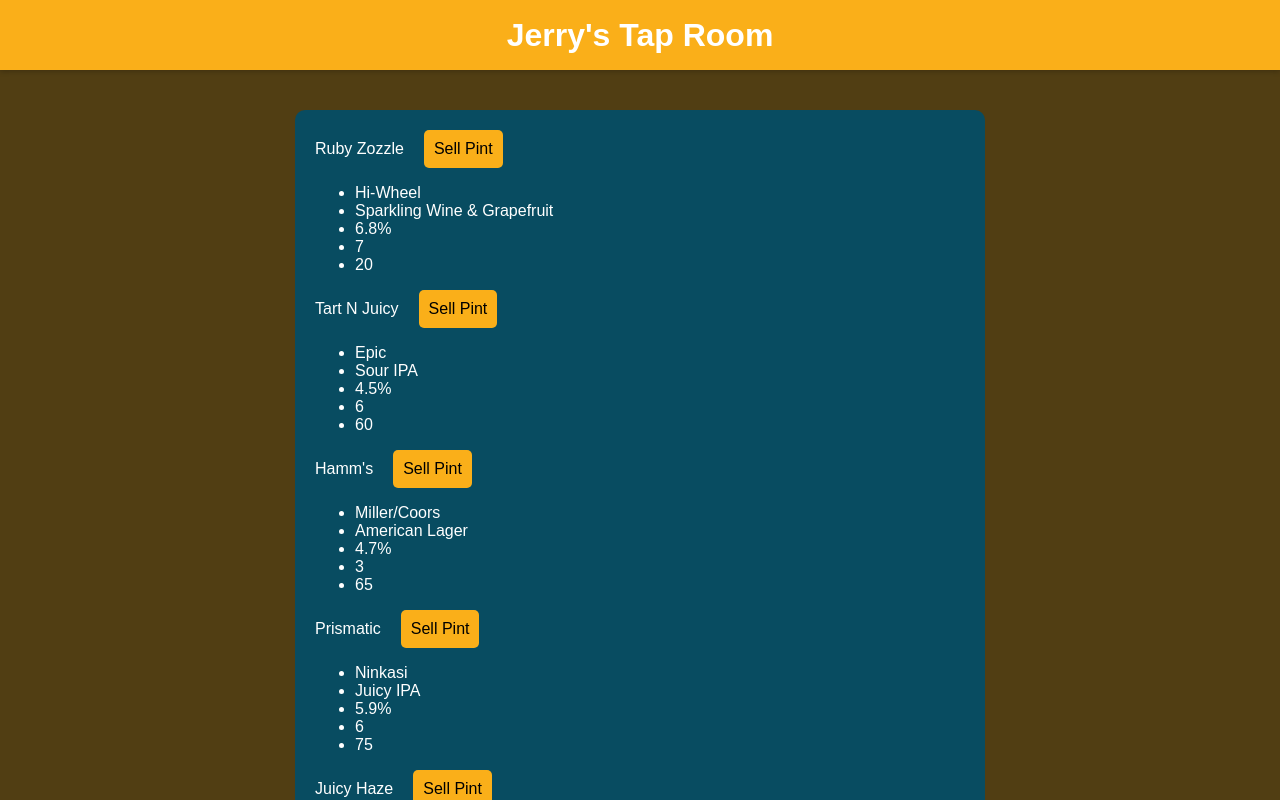
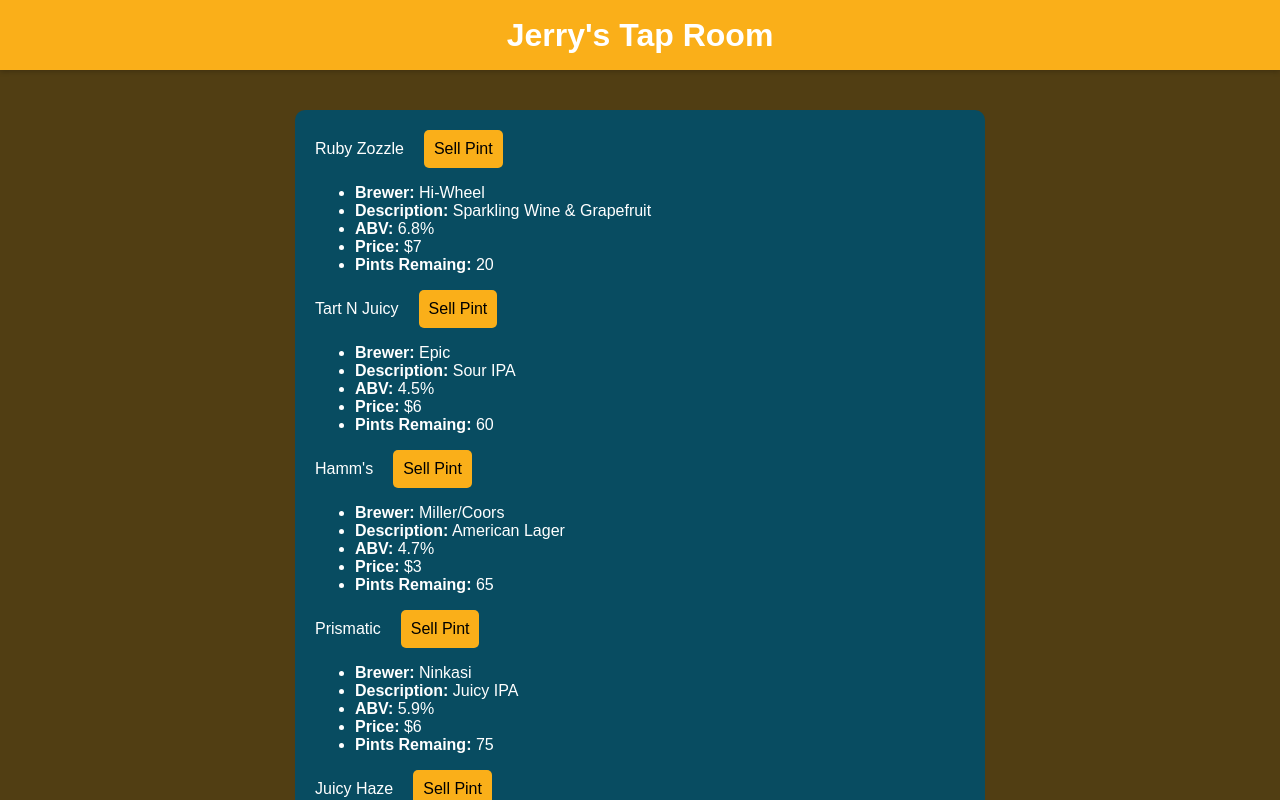
Before and after one commit to bobbymart1n/react-taproom, a React app: page /#/ in a window 1280 px wide. Shown: the top 800 px of the page. Built offline with nearby package versions, Linux system fonts and the light colour scheme.

Commit message:
Add styles to keg list items

```diff
--- a/src/components/KegList/KegListItem/KegListItem.css
+++ b/src/components/KegList/KegListItem/KegListItem.css
@@ -2,3 +2,9 @@
   display: flex;
   align-items: center;
 }
+.kegListItem ul li {
+  font-weight: 100;
+}
+.kegListItem ul li span {
+  font-weight: 600;
+}
--- a/src/components/KegList/KegListItem/KegListItem.jsx
+++ b/src/components/KegList/KegListItem/KegListItem.jsx
@@ -8,11 +8,11 @@
     <div className={styles.kegListItem}>
       <div className={styles.kegName}>{props.name}<span><SellKegButton/></span></div>
       <ul>
-        <li>{props.brewer}</li>
-        <li>{props.description}</li>
-        <li>{props.abv}</li>
-        <li>{props.price}</li>
-        <li>{props.remaining}</li>
+        <li><span>Brewer:</span> {props.brewer}</li>
+        <li><span>Description:</span> {props.description}</li>
+        <li><span>ABV:</span> {props.abv}</li>
+        <li><span>Price:</span> ${props.price}</li>
+        <li><span>Pints Remaing:</span> {props.remaining}</li>
       </ul>
     </div>
   );
```
